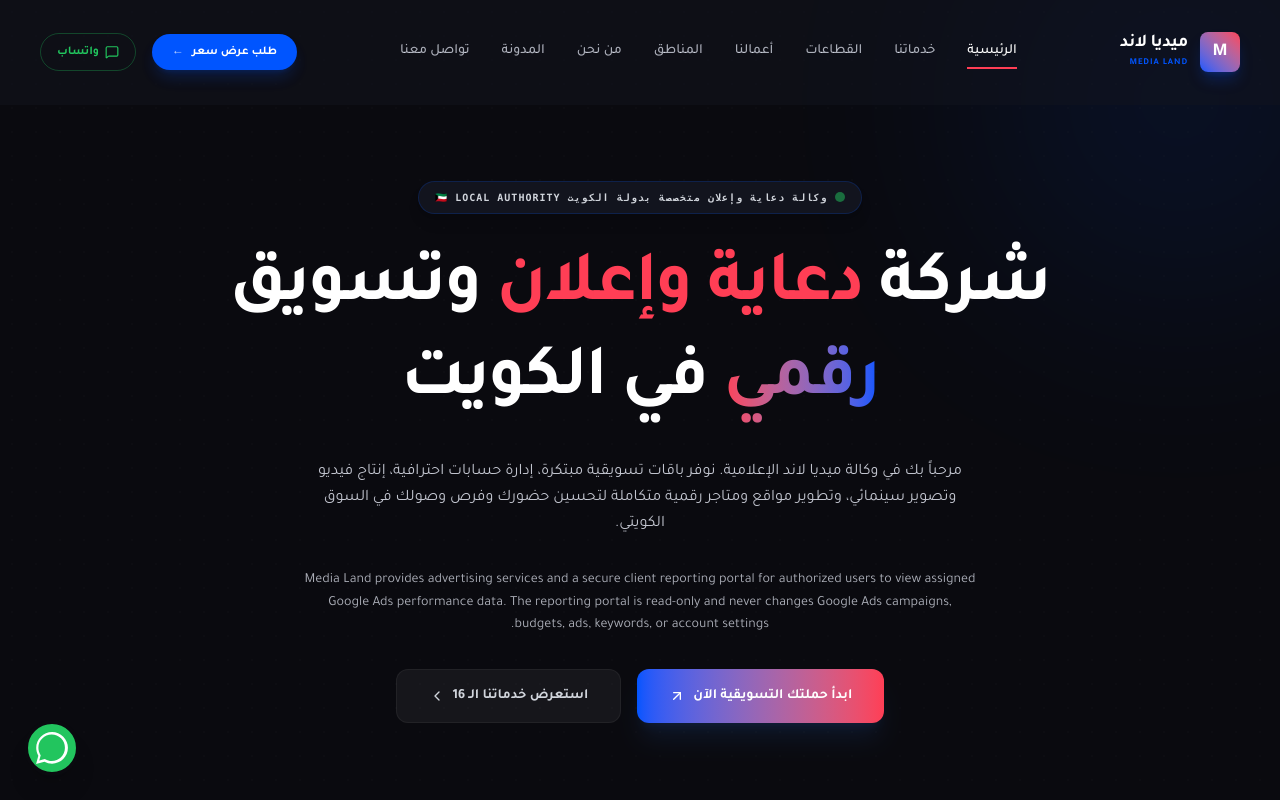
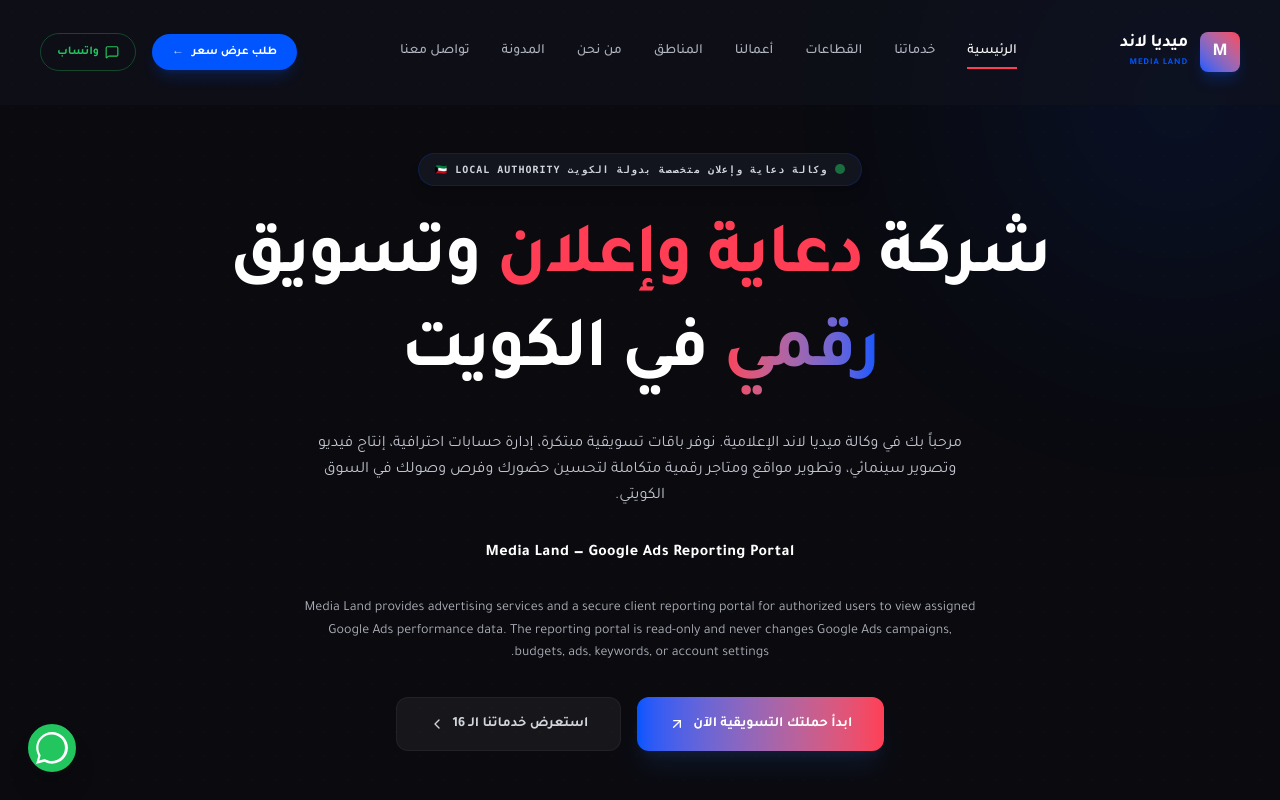
Before and after one commit to nahialmutairi-cmyk/medialandkw, a React (Vite) app: page / in a window 1280 px wide. Shown: the top 800 px of the page. Built offline with nearby package versions, Linux system fonts and the light colour scheme.

Commit message:
fix(branding): make portal purpose explicit

```diff
--- a/src/pages/Home.tsx
+++ b/src/pages/Home.tsx
@@ -47,6 +47,10 @@ export function Home() {
           <p className="text-[#F0F4FF]/80 leading-relaxed text-sm sm:text-base max-w-2xl mx-auto">
             مرحباً بك في وكالة ميديا لاند الإعلامية. نوفر باقات تسويقية مبتكرة، إدارة حسابات احترافية، إنتاج فيديو وتصوير سينمائي، وتطوير مواقع ومتاجر رقمية متكاملة لتحسين حضورك وفرص وصولك في السوق الكويتي.
           </p>
+
+          <h2 lang="en" className="text-sm sm:text-base font-bold tracking-wide text-white">
+            Media Land — Google Ads Reporting Portal
+          </h2>
 
           <p lang="en" className="text-[#F0F4FF]/70 leading-relaxed text-xs sm:text-sm max-w-2xl mx-auto">
             Media Land provides advertising services and a secure client reporting portal for authorized users to view assigned Google Ads performance data. The reporting portal is read-only and never changes Google Ads campaigns, budgets, ads, keywords, or account settings.
```
